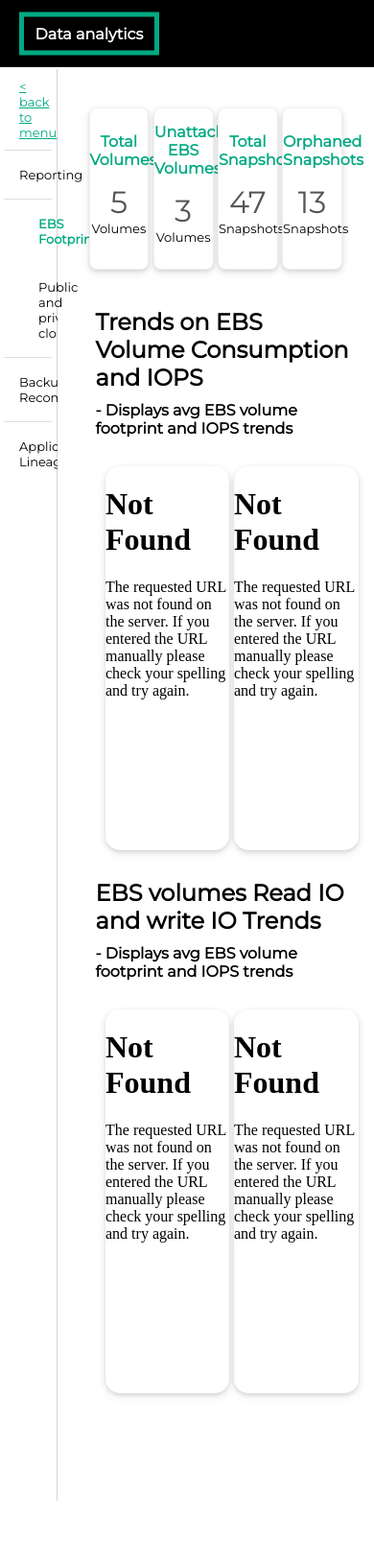
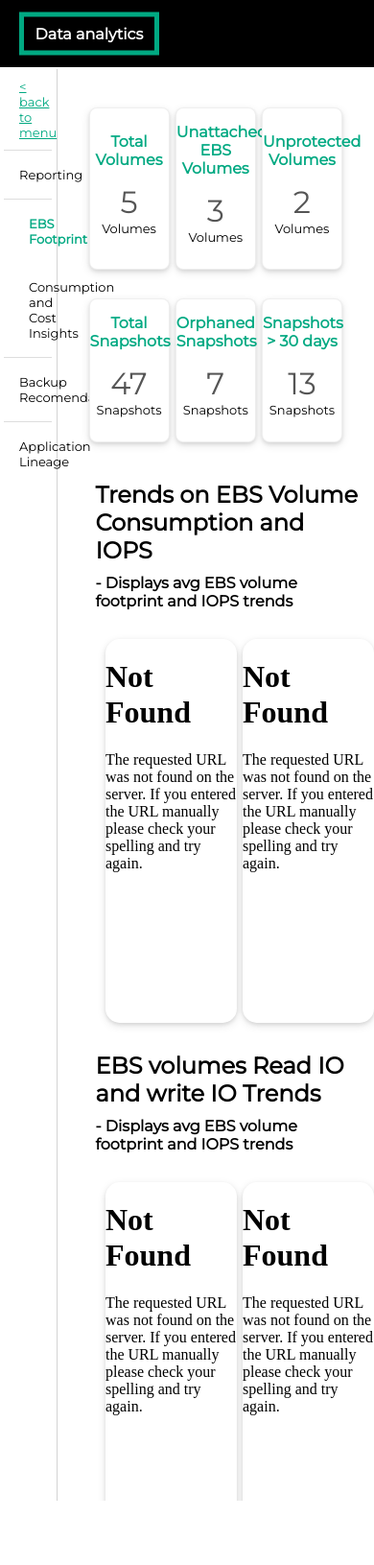
Before and after one commit to BLNDLYBLV/ebs_flask, a Flask app: page /reporting/ebs in a window 390 px wide. Shown: the top 1631 px of the page at 96% size. Run offline with Flask 2, Linux system fonts and the light colour scheme.

Commit message:
website_final_v2
unprotected, >30 days     done
size, cost units      not done yet
cost and consumptions insights   done
lineage color      done
responsiveness       partly

```diff
--- a/static/css/styles.css
+++ b/static/css/styles.css
@@ -7,6 +7,7 @@
 }
 body{
     margin: 0;
+    overflow-y: hidden;
     /* padding-bottom: 50px; */
     /* background-color: #F4F6F9; */
 }
@@ -126,7 +127,7 @@
     font-size: small;
 }
 .reporting_sub_item{
-    margin-left: 20px;
+    margin-left: 10px;
 }
 .selected_nav_item{
     font-weight: bolder;
@@ -193,7 +194,7 @@
     padding: 0px 40px;
     margin: auto;
     margin-top: 40px;
-    width: 80%;
+    width: 85%;
     background-color: white;
     border-radius: 15px;
     /* box-shadow: 0 2px 4px 0 rgba(0, 0, 0, 0.1), 0 3px 10px 0 rgba(0, 0, 0, 0.1); */
@@ -236,7 +237,7 @@
 }
 
 .footprint_col{
-    width: 23%;
+    width: 31%;
     display: flex;
     background-color: #ffffff;
     box-shadow: 0 2px 4px 0 rgba(0, 0, 0, 0.1), 0 3px 10px 0 rgba(0, 0, 0, 0.1);
--- a/static/json/data.json
+++ b/static/json/data.json
@@ -1 +1 @@
-json_data = '{"Volume Type": ["Total Volumes", "Unattached EBS Volumes", "Total Snapshots", "Orphaned Snapshots", "Snapshots > 30 days"], "EBS": [5, 3, 47, 13, 47]}'
+json_data = '{"Volume Type": ["Total Volumes", "Unattached EBS Volumes", "Unprotected Volumes", "Total Snapshots", "Orphaned Snapshots", "Snapshots > 30 days"], "EBS": [5, 3, 2, 47, 7, 13]}'
--- a/static/scripts/reporting_ebs.js
+++ b/static/scripts/reporting_ebs.js
@@ -3,12 +3,12 @@
 var footprint_title_boxes =[];
 // console.log(document.getElementById('footprint_data_3'));
 
-for(let i=0;i<3;i++){
+for(let i=0;i<6;i++){
     footprint_data_boxes.push(document.getElementById('footprint_data_'+String(i+1)))
     footprint_title_boxes.push(document.getElementById('footprint_title_'+String(i+1)))
 }
 // console.log(footprint_data_boxes);
-for(let i=0;i<3;i++){
+for(let i=0;i<6;i++){
     footprint_data_boxes[i].innerHTML=data.EBS[i]
     footprint_title_boxes[i].innerHTML=data["Volume Type"][i]
 }
--- a/templates/page_nav.html
+++ b/templates/page_nav.html
@@ -8,7 +8,7 @@
         <div onclick="toggleMenu()" class="page_nav_item {{'selected_nav_item' if request.path=='/'}}">  Reporting </div>
         <hr class="reporting_sub_item"></hr>
         <a href="/reporting/ebs"><div class="reporting_sub_item page_nav_item {{'selected_nav_item' if request.path=='/reporting/ebs'}}">  EBS Footprint </div> </a>
-        <a href="/reporting/other"><div class="reporting_sub_item page_nav_item {{'selected_nav_item' if request.path=='/reporting/other'}}"> Public and private cloud  </div> </a>
+        <a href="/reporting/other"><div class="reporting_sub_item page_nav_item {{'selected_nav_item' if request.path=='/reporting/other'}}"> Consumption and Cost Insights</div> </a>
         <hr></hr>
         <a href="/backup"><div class="page_nav_item {{'selected_nav_item' if request.path=='/backup'}}">  Backup Recomendation </div> </a>
         <hr></hr>
--- a/templates/reporting_ebs.html
+++ b/templates/reporting_ebs.html
@@ -2,7 +2,7 @@
 
 {% block content %}
 <div class="stat_div" id="stat_4">
-    <div class="footprint_row" style="margin-top: 40px; width: 80%;">
+    <!-- <div class="footprint_row" style="margin-top: 40px; width: 80%;">
         <div class="footprint_col">
             <div id="footprint_title_1" class="footprint_title">Total Volumes</div>
             <div id="footprint_data_1" class="footprint_data">5</div>
@@ -21,6 +21,40 @@
         <div class="footprint_col">
             <div id="footprint_title_4" class="footprint_title">Orphaned Snapshots</div>
             <div id="footprint_data_4" class="footprint_data">13</div>
+            <div class="footprint_data_unit">Snapshots</div>
+        </div>
+    </div> -->
+    <div class="footprint_row" style="margin-top: 40px; width: 80%;">
+        <div class="footprint_col">
+            <div id="footprint_title_1" class="footprint_title">Total Volumes</div>
+            <div id="footprint_data_1" class="footprint_data">5</div>
+            <div class="footprint_data_unit">Volumes</div>
+        </div>
+        <div class="footprint_col">
+            <div id="footprint_title_2" class="footprint_title">Unattached EBS Volumes</div>
+            <div id="footprint_data_2" class="footprint_data">3</div>
+            <div class="footprint_data_unit">Volumes</div>
+        </div>
+        <div class="footprint_col">
+            <div id="footprint_title_3" class="footprint_title">Total Snapshots</div>
+            <div id="footprint_data_3" class="footprint_data">47</div>
+            <div class="footprint_data_unit">Volumes</div>
+        </div>
+    </div>
+    <div class="footprint_row" style="margin-top: 30px; width: 80%;">
+        <div class="footprint_col">
+            <div id="footprint_title_4" class="footprint_title">Total Volumes</div>
+            <div id="footprint_data_4" class="footprint_data">5</div>
+            <div class="footprint_data_unit">Snapshots</div>
+        </div>
+        <div class="footprint_col">
+            <div id="footprint_title_5" class="footprint_title">Unattached EBS Volumes</div>
+            <div id="footprint_data_5" class="footprint_data">3</div>
+            <div class="footprint_data_unit">Snapshots</div>
+        </div>
+        <div class="footprint_col">
+            <div id="footprint_title_6" class="footprint_title">Total Snapshots</div>
+            <div id="footprint_data_6" class="footprint_data">47</div>
             <div class="footprint_data_unit">Snapshots</div>
         </div>
     </div>
```
Also changed, not shown: other parts of static/css/styles.css (+23 -1 lines), static/json/wordtree.json (+1 -1 lines), templates/applineage.html (+8 -2 lines), 1 other file.
